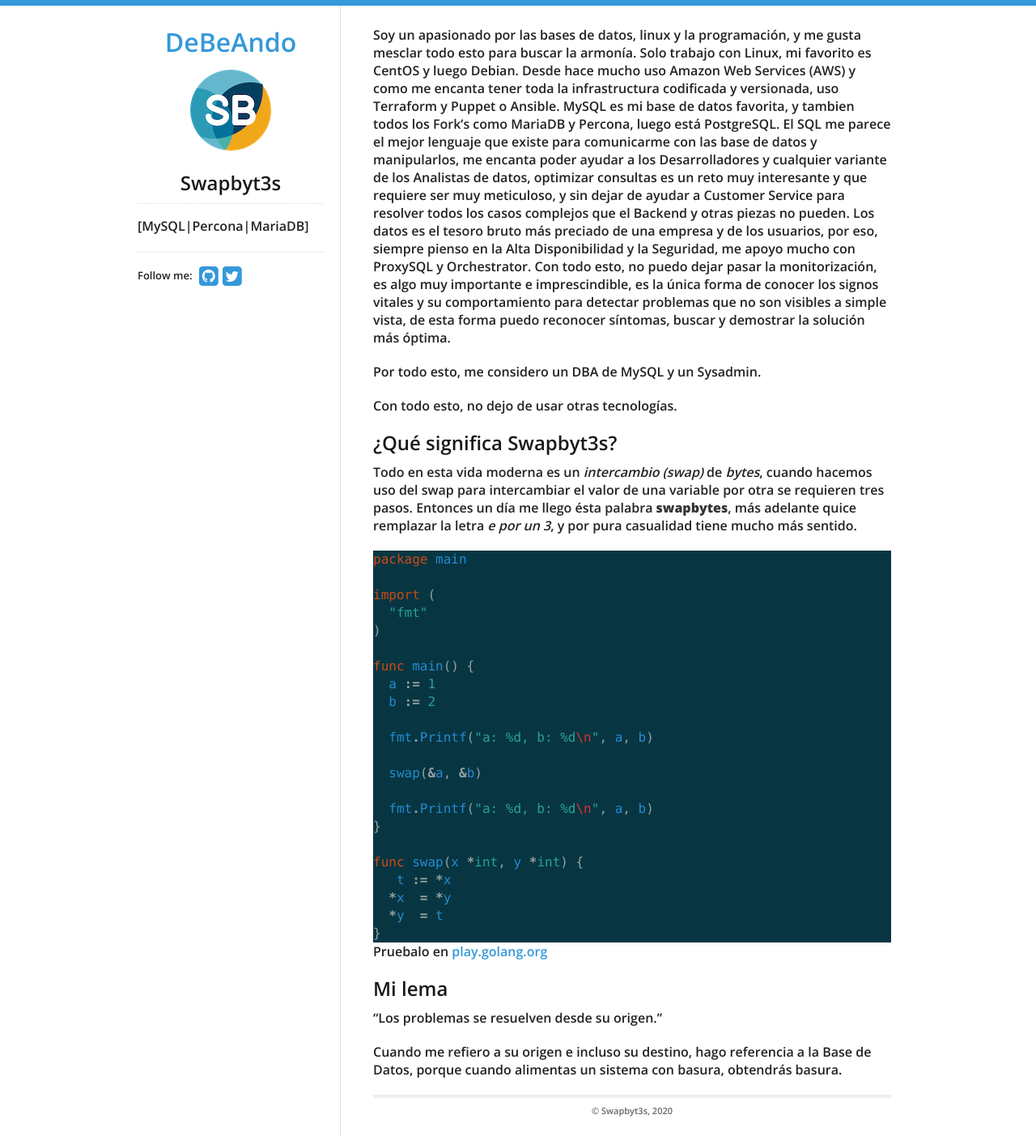
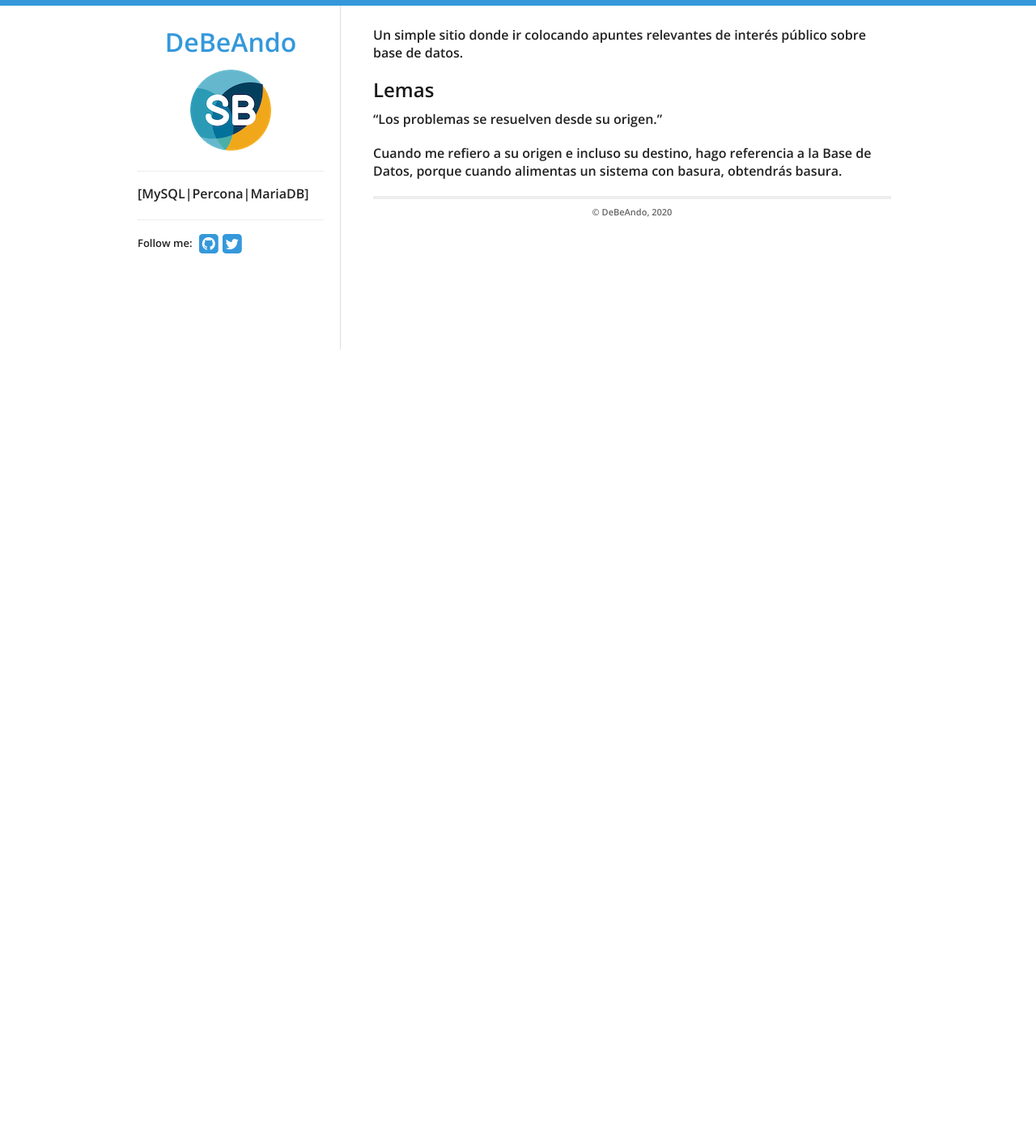
Before and after one commit to debeando/swapbytes.com, a Jekyll site: the page built from about.md, in a window 1280 px wide. Shown: the whole page at 81% size. Built offline with Jekyll 4.4.1, drawn with Linux system fonts in a browser that asks for light colours; after the commit the page ends 907 px from its top, so only the background shows below that.

Commit message:
customise for debeando

````diff
--- a/_data/theme.yml
+++ b/_data/theme.yml
@@ -9,7 +9,7 @@ social:
   #bitbucket: philipj
   #stackexchange: 348619
   #stackoverflow: 348619
-  twitter: swapbyt3s
+  twitter: debeando
   #facebook: zuck
   #tumblr: animalygifs
   #linkedin: philipjagielski
@@ -18,7 +18,7 @@ social:
   #flickr: johndoe
 
 # "Hi, I'm _______"
-name: Swapbyt3s
+name: DeBeAndo
 email: swapbyt3s@gmail.com
 tagline: "weak opinions, strongly held"
 
--- a/_includes/sidebar.html
+++ b/_includes/sidebar.html
@@ -3,7 +3,6 @@
   <a href="/">
     <img src="/logo.png" id="logo" alt="logo"/>
   </a>
-  <h2>{{ site.data.theme.name }}</h2>
   <div id="bio">
     <p>[MySQL|Percona|MariaDB]</p>
   </div>
--- a/about.md
+++ b/about.md
@@ -1,46 +1,11 @@
 ---
 layout: default
-title: Sobre mí
+title: Sobre DeBeAndo
 ---
 
-Soy un apasionado por las bases de datos, linux y la programación, y me gusta mesclar todo esto para buscar la armonía. Solo trabajo con Linux, mi favorito es CentOS y luego Debian. Desde hace mucho uso Amazon Web Services (AWS) y como me encanta tener toda la infrastructura codificada y versionada, uso Terraform y Puppet o Ansible. MySQL es mi base de datos favorita, y tambien todos los Fork's como MariaDB y Percona, luego está PostgreSQL. El SQL me parece el mejor lenguaje que existe para comunicarme con las base de datos y manipularlos, me encanta poder ayudar a los Desarrolladores y cualquier variante de los Analistas de datos, optimizar consultas es un reto muy interesante y que requiere ser muy meticuloso, y sin dejar de ayudar a Customer Service para resolver todos los casos complejos que el Backend y otras piezas no pueden. Los datos es el tesoro bruto más preciado de una empresa y de los usuarios, por eso, siempre pienso en la Alta Disponibilidad y la Seguridad, me apoyo mucho con ProxySQL y Orchestrator. Con todo esto, no puedo dejar pasar la monitorización, es algo muy importante e imprescindible, es la única forma de conocer los signos vitales y su comportamiento para detectar problemas que no son visibles a simple vista, de esta forma puedo reconocer síntomas, buscar y demostrar la solución más óptima.
+Un simple sitio donde ir colocando apuntes relevantes de interés público sobre base de datos.
 
-Por todo esto, me considero un DBA de MySQL y un Sysadmin.
-
-Con todo esto, no dejo de usar otras tecnologías.
-
-## ¿Qué significa Swapbyt3s?
-
-Todo en esta vida moderna es un *intercambio (swap)* de *bytes*, cuando hacemos uso del swap para intercambiar el valor de una variable por otra se requieren tres pasos. Entonces un día me llego ésta palabra **swapbytes**, más adelante quice remplazar la letra *e por un 3*, y por pura casualidad tiene mucho más sentido.
-
-```golang
-package main
-
-import (
-  "fmt"
-)
-
-func main() {
-  a := 1
-  b := 2
-
-  fmt.Printf("a: %d, b: %d\n", a, b)
-
-  swap(&a, &b)
-
-  fmt.Printf("a: %d, b: %d\n", a, b)
-}
-
-func swap(x *int, y *int) {
-   t := *x
-  *x  = *y
-  *y  = t
-}
-```
-
-Pruebalo en [play.golang.org](https://play.golang.org/p/XnNVUxiQLh1)
-
-## Mi lema
+## Lemas
 
 "Los problemas se resuelven desde su origen."
 
````
